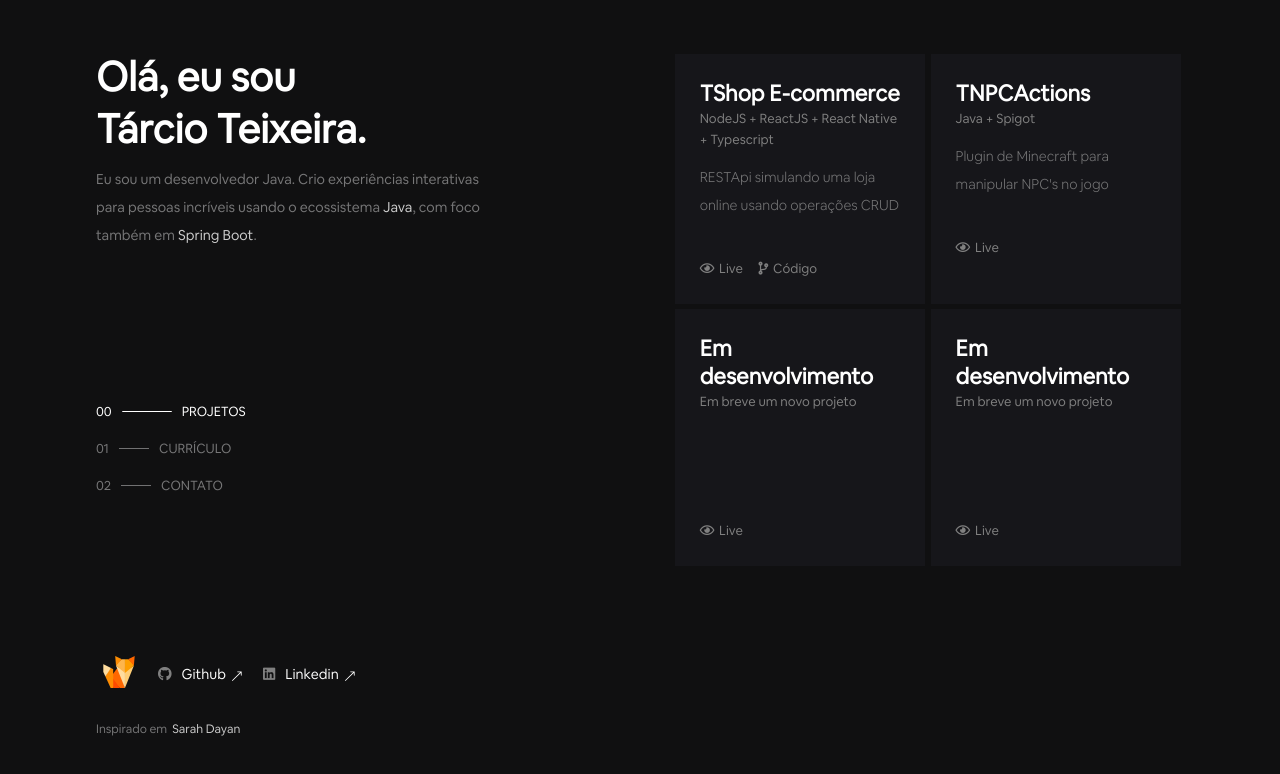
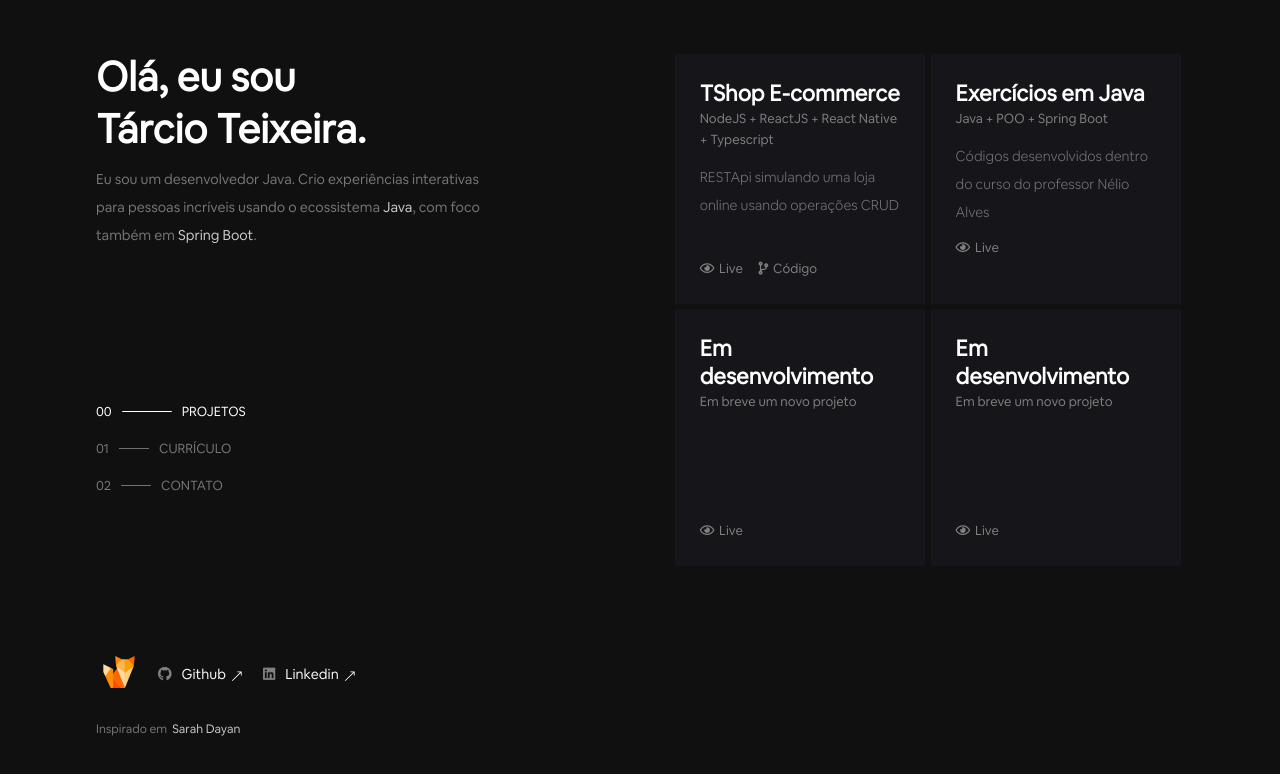
Before and after one commit to teixtarcio/tarcio.dev, a React (Create React App) app: page / in a window 1280 px wide. Shown: the top 774 px of the page. Built offline with nearby package versions, Linux system fonts and the light colour scheme.

Commit message:
Update Work.jsx

```diff
--- a/src/components/work/Work.jsx
+++ b/src/components/work/Work.jsx
@@ -20,11 +20,11 @@ export class Work extends Component {
 
       {
         id: uuid(),
-        title: "TNPCActions",
-        description: "Plugin de Minecraft para manipular NPC's no jogo",
-        github: "https://github.com/teixtarcio/tnpc-actions",
+        title: "Exercícios em Java",
+        description: "Códigos desenvolvidos dentro do curso do professor Nélio Alves",
+        github: "https://github.com/teixtarcio/java_exercises",
         live: "",
-        stack: "Java + Spigot",
+        stack: "Java + POO + Spring Boot",
         isPrivate: true,
       },
 
```
